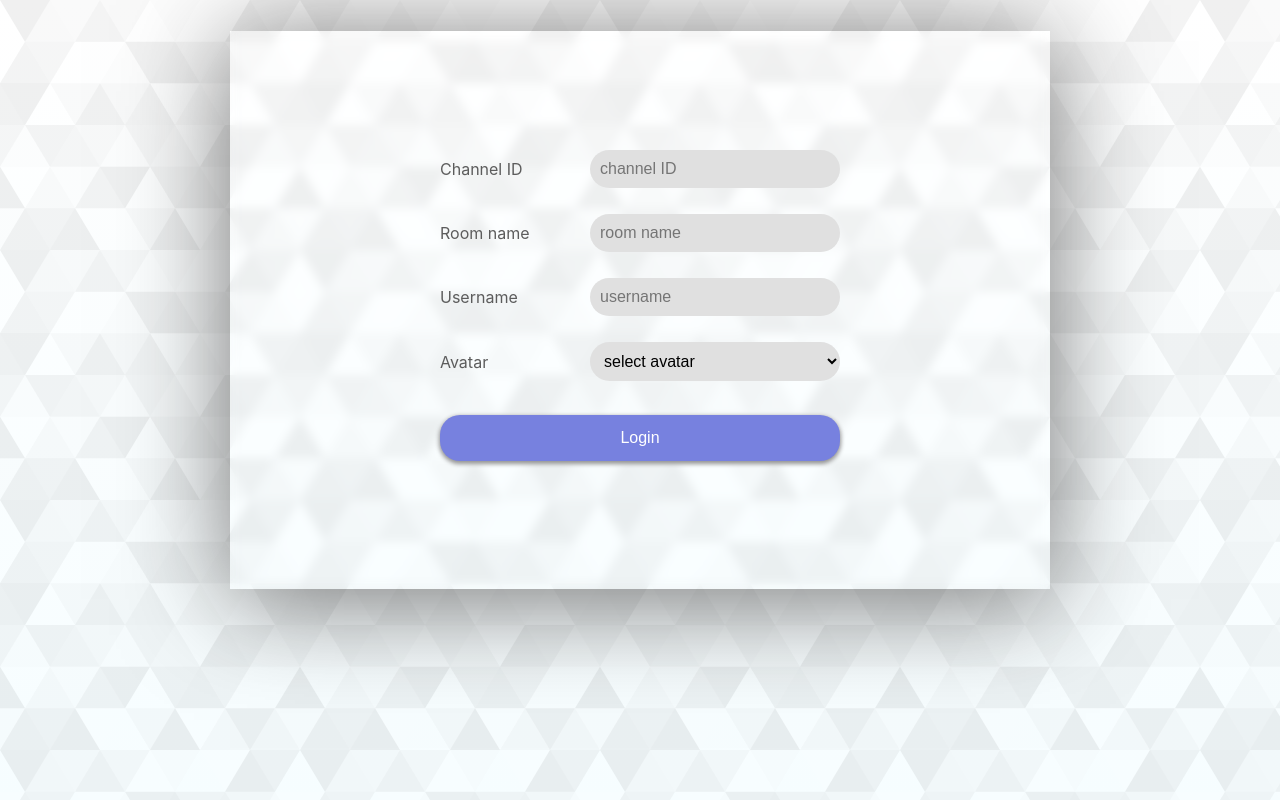
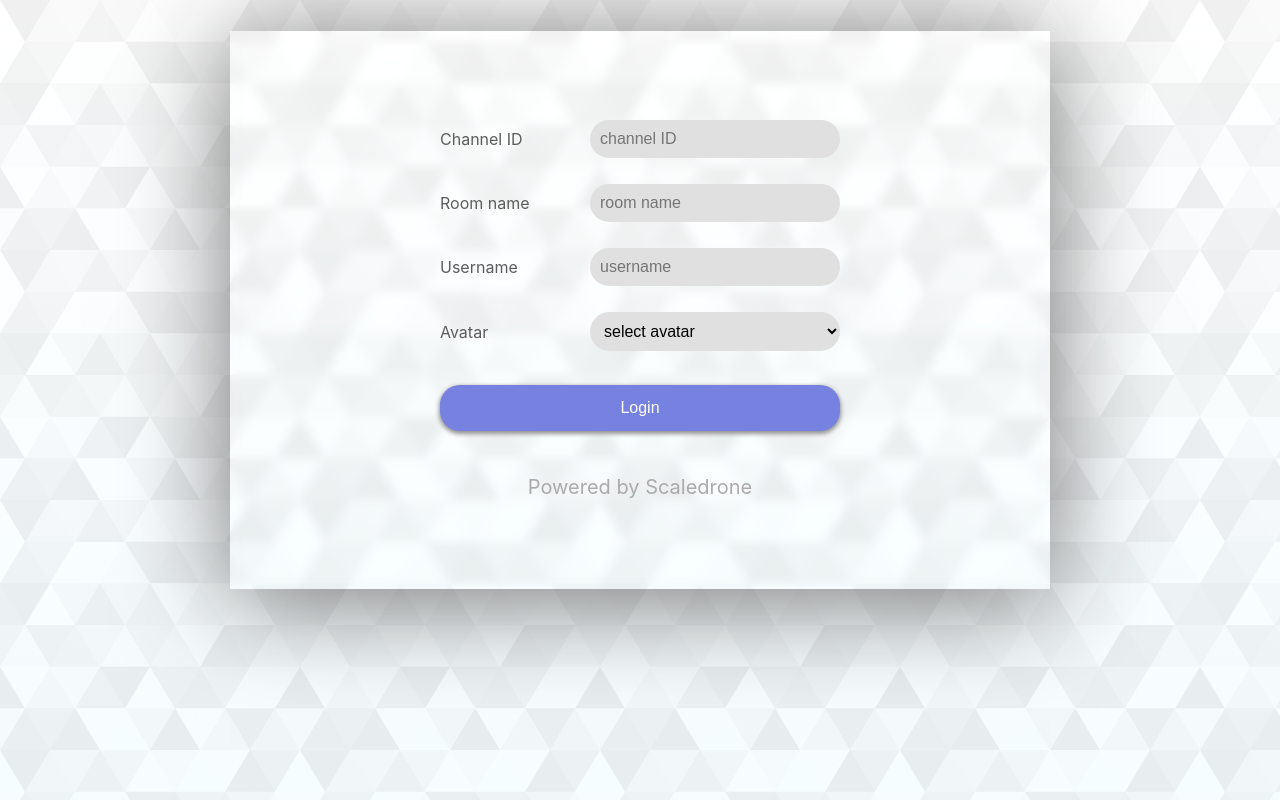
Before and after one commit to mgtr95/ReactChatApp, a React (Create React App) app: page / in a window 1280 px wide. Built offline with nearby package versions, Linux system fonts and the light colour scheme.

Commit message:
powered by scaledrone

```diff
--- a/src/Components/LoginContainer/LoginContainer.jsx
+++ b/src/Components/LoginContainer/LoginContainer.jsx
@@ -105,6 +105,7 @@ export default function LoginContainer({ chatRoute, handleLoginSubmit }) {
                 >
                     Login
                 </button>
+                <p>Powered by Scaledrone</p>
             </form>
         </div>
     );
--- a/src/Components/LoginContainer/LoginContainer.module.css
+++ b/src/Components/LoginContainer/LoginContainer.module.css
@@ -2,6 +2,7 @@
   width: 100%;
   height: 100%;
   display: flex;
+  flex-direction: column;
   justify-content: center;
   align-items: center;
 }
@@ -63,6 +64,13 @@ select:hover {
   background-color: rgb(97, 108, 210);
 }
 
+
+p {
+  margin: 0;
+  margin-top: 1em;
+  color: rgb(171, 171, 171);
+}
+
 @media only screen and (max-width: 750px) {
   .loginForm {
     width: 80%;
```
